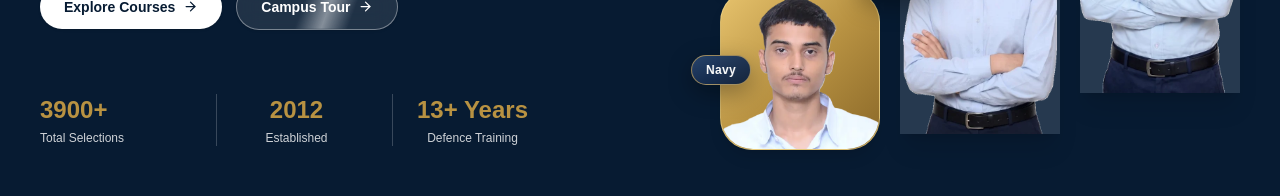
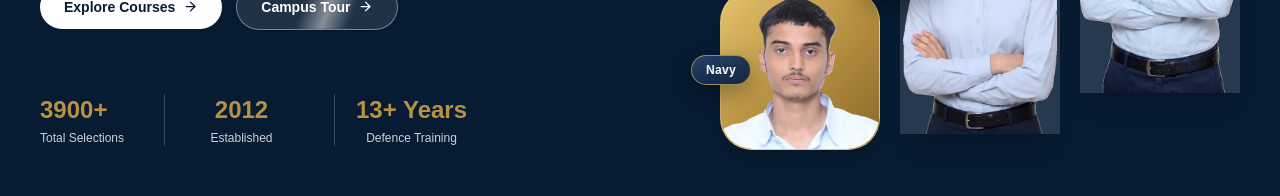
Before and after one commit to DineshSinghAndroid/prince-defence-frontend, a Next.js app: page / in a window 1280 px wide. Shown: the part 482-678 px from the top of the page. Built offline with nearby package versions, Linux system fonts and the light colour scheme; no server answers.

Commit message:
style(hero): reduce first stat column width with auto grid-cols on desktop

```diff
--- a/components/home/Hero.jsx
+++ b/components/home/Hero.jsx
@@ -74,9 +74,9 @@ export const Hero = () => {
                         </div>
 
                         {/* STATS */}
-                        <div className="mt-10 grid max-w-lg grid-cols-3 gap-2 sm:gap-4 pt-6 text-center sm:text-left mx-auto sm:mx-0">
+                        <div className="mt-10 grid max-w-md grid-cols-3 sm:grid-cols-[auto_1fr_1fr] gap-2 sm:gap-4 pt-6 text-center sm:text-left mx-auto sm:mx-0">
 
-                            <div className="flex flex-col items-center sm:items-start text-center sm:text-left pr-1 sm:pr-2">
+                            <div className="flex flex-col items-center sm:items-start text-center sm:text-left pr-1 sm:pr-6">
                                 <p className="text-base font-extrabold text-(--gold) whitespace-nowrap sm:text-xl lg:text-2xl">
                                     3900+
                                 </p>
@@ -85,7 +85,7 @@ export const Hero = () => {
                                 </p>
                             </div>
 
-                            <div className="border-l border-white/20 flex flex-col items-center justify-center text-center px-1 sm:px-2">
+                            <div className="border-l border-white/20 flex flex-col items-center justify-center text-center px-1 sm:px-3">
                                 <p className="text-base font-extrabold text-(--gold) whitespace-nowrap sm:text-xl lg:text-2xl">
                                     2012
                                 </p>
@@ -94,7 +94,7 @@ export const Hero = () => {
                                 </p>
                             </div>
 
-                            <div className="border-l border-white/20 flex flex-col items-center justify-center text-center px-1 sm:px-2">
+                            <div className="border-l border-white/20 flex flex-col items-center justify-center text-center px-1 sm:px-3">
                                 <p className="text-base font-extrabold text-(--gold) whitespace-nowrap sm:text-xl lg:text-2xl">
                                     13+ Years
                                 </p>
```
